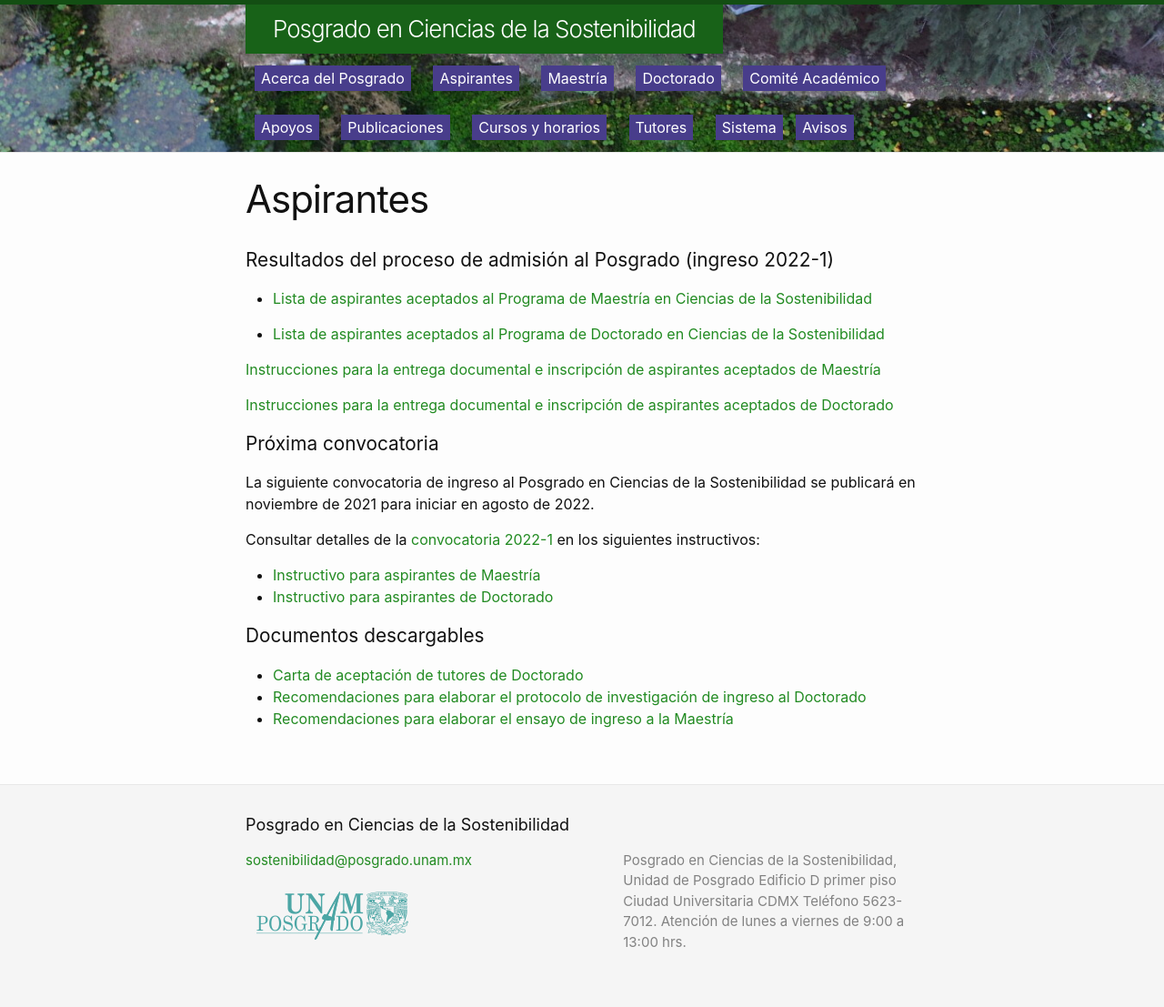
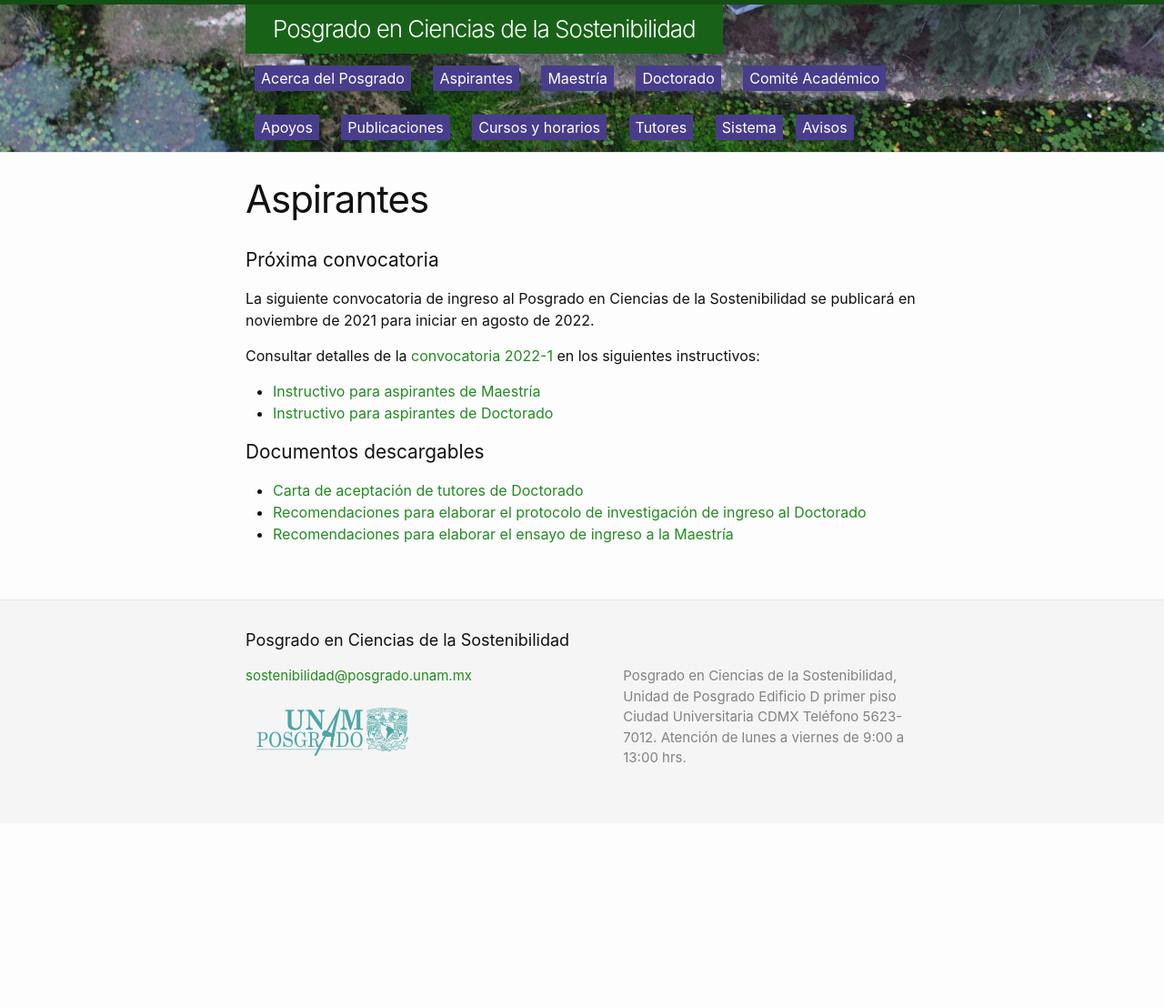
Before and after one commit to pcs-unam/pcs-unam.github.io, a Jekyll site: the page built from 01_aspirantes.md, in a window 1280 px wide. Shown: the whole page at 91% size. Built offline with Jekyll 4.4.1, drawn with Linux system fonts in a browser that asks for light colours; after the commit the page ends 905 px from its top, so only the background shows below that.

Commit message:
Se quitaron los resultados del ingreso 2022-1

```diff
--- a/01_aspirantes.md
+++ b/01_aspirantes.md
@@ -5,19 +5,6 @@ permalink: /aspirantes/
 pleca: /assets/plecas/p20.jpg
 menu: true
 ---
-
-## Resultados del proceso de admisión al Posgrado (ingreso 2022-1)
-
- - [Lista de aspirantes aceptados al Programa de Maestría en Ciencias de la Sostenibilidad](/assets/docs/lista_aspirantes_aceptados_maestria_2022_1.pdf)
-
- - [Lista de aspirantes aceptados al Programa de Doctorado en Ciencias de la Sostenibilidad](/assets/docs/lista_aspirantes_aceptados_doctorado_2022_1.pdf)
-
-
-[Instrucciones para la entrega documental e inscripción de aspirantes aceptados de Maestría](/assets/docs/instrucciones_entregadocumental_inscripcion_aspirantes_aceptados_mae.pdf)
-
-[Instrucciones para la entrega documental e inscripción de aspirantes aceptados de Doctorado](/assets/docs/instrucciones_entregadocumental_inscripcion_aspirantes_aceptados_doc.pdf)
-
-
 
 
 ## Próxima convocatoria
```
